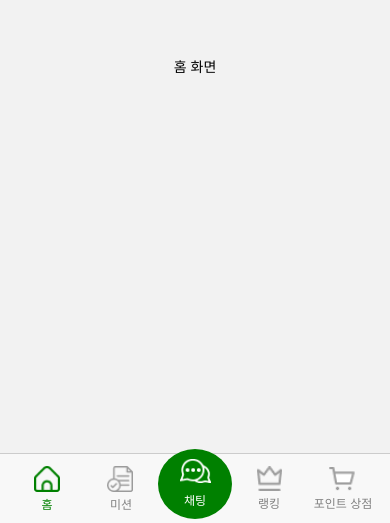
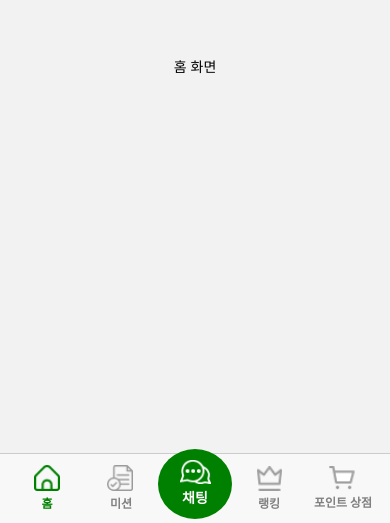
Before and after one commit to HP657/JeonSoDongGyeongDae-RN, a React Native app: screen / in a window 390 px wide. Shown: the part 321-844 px from the top of the page. Built offline with nearby package versions, Linux system fonts and the light colour scheme.

Commit message:
폰트 변경

```diff
--- a/Components/Footer.js
+++ b/Components/Footer.js
@@ -67,11 +67,18 @@ const Footer = ({ state, descriptors, navigation }) => {
             <View style={route.name === "Chat" ? styles.chatIconWrapper : null}>
               <Image source={iconName} style={iconStyle} />
               {route.name === "Chat" && (
-                <Text style={styles.chatLabel}>채팅</Text>
+                <Text style={[styles.customFont, { color: "white" }]}>
+                  채팅
+                </Text>
               )}
             </View>
             {route.name !== "Chat" && (
-              <Text style={isFocused ? styles.labelFocused : styles.label}>
+              <Text
+                style={[
+                  isFocused ? styles.labelFocused : styles.label,
+                  styles.customFont,
+                ]}
+              >
                 {label}
               </Text>
             )}
@@ -179,6 +186,10 @@ const styles = StyleSheet.create({
     fontSize: 12,
     color: "green",
   },
+  customFont: {
+    fontFamily: "SUITE-Regular",
+    fontWeight: "bold",
+  },
 });
 
 export default Footer;
```
